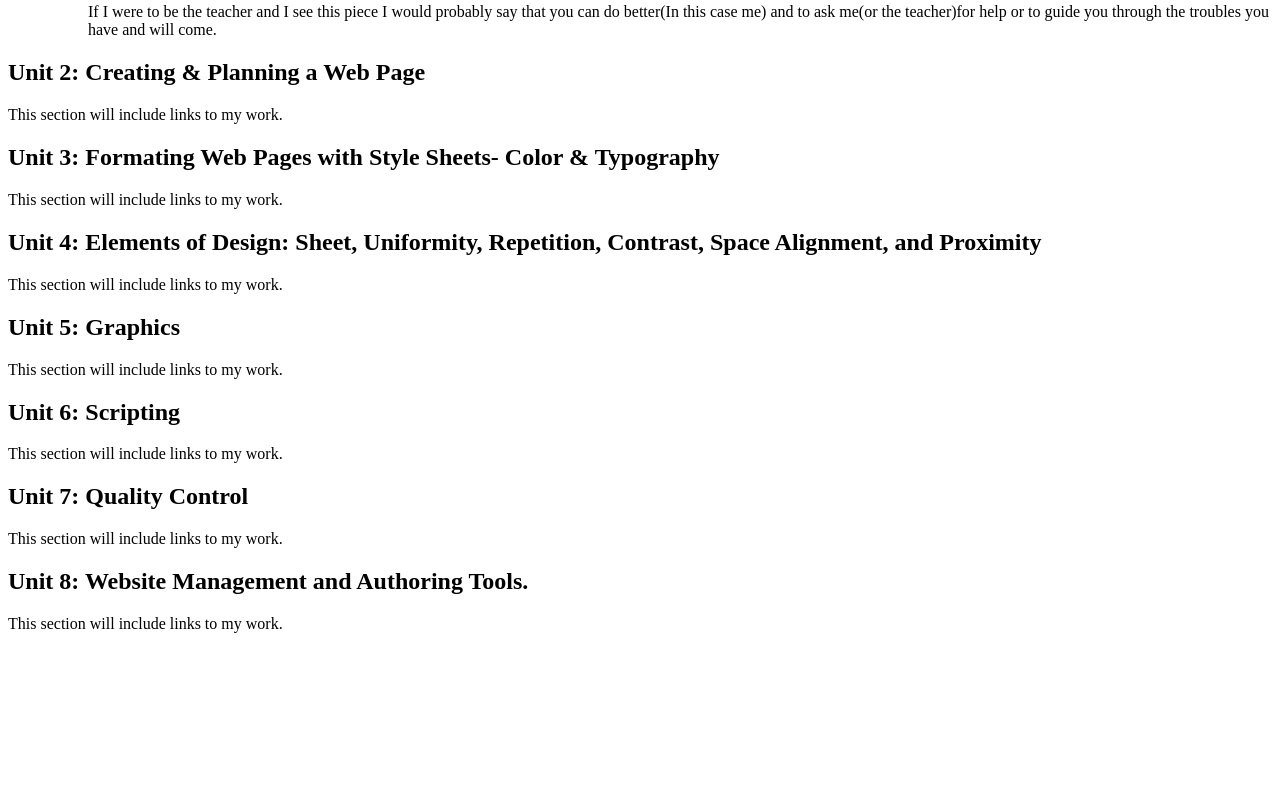
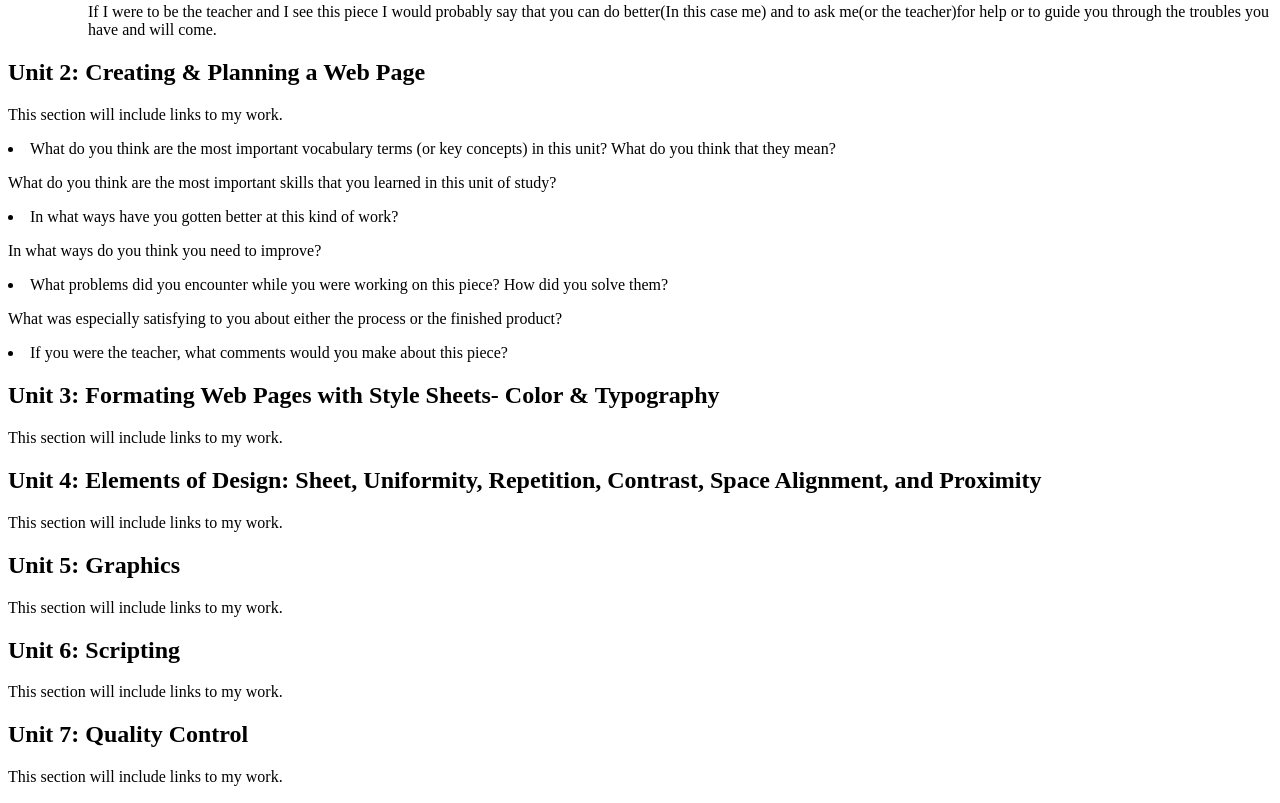
Before and after one commit to Ethanalferez45/porfoleo_ethanalferez, a plain HTML site: page index.html in a window 1280 px wide. Shown: the part 1063-1866 px from the top of the page. Before the commit the page ends 1712 px from the top, so only its background shows below. Drawn offline with Linux system fonts and the light colour scheme.

Commit message:
i did stuff

```diff
--- a/index.html
+++ b/index.html
@@ -16,7 +16,7 @@
     h1 {
       font-size: 1.8em;
       font-weight: bold;
-      color: #0000ff; /* Blue */
+      color:#00bfff; /* DeepSkyBlue */
       text-align: center;
     }
 
@@ -117,7 +117,15 @@
 
 	<h2>Unit 2: Creating & Planning a Web Page</h2>
 			<p>This section will include links to my work.</p>
-	<h2>Unit 3: Formating Web Pages with Style Sheets- Color & Typography</h2>
+      <li>What do you think are the most important vocabulary terms (or key concepts) in this unit? What do you think that they mean?</li>
+      <p>What do you think are the most important skills that you learned in this unit of study?</p>
+      <li>In what ways have you gotten better at this kind of work?</li>
+        <p>In what ways do you think you need to improve?</p>
+      <li>What problems did you encounter while you were working on this piece? How did you solve them?</li>
+      <p> What was especially satisfying to you about either the process or the finished product?</p>
+<li>If you were the teacher, what comments would you make about this piece?</li>
+
+<h2>Unit 3: Formating Web Pages with Style Sheets- Color & Typography</h2>
 			<p>This section will include links to my work.</p>
 	<h2>Unit 4: Elements of Design: Sheet, Uniformity, Repetition, Contrast, Space Alignment, and Proximity</h2>
 			<p>This section will include links to my work.</p>
```
Also changed, not shown: Scripts/stylesheet.css (added).
